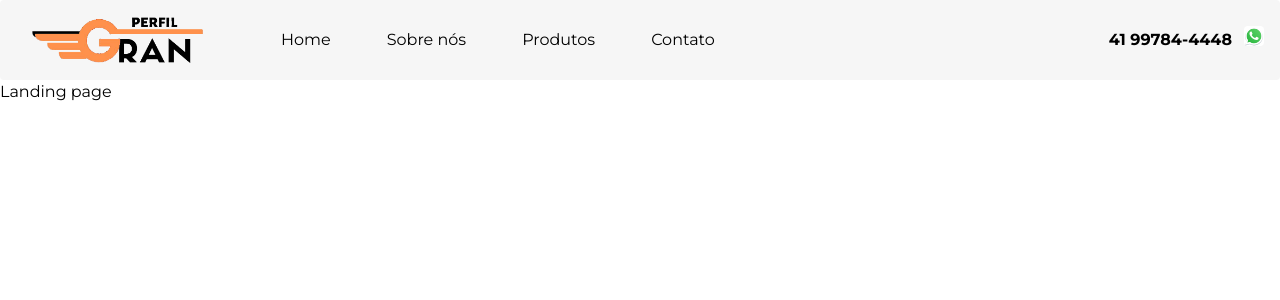
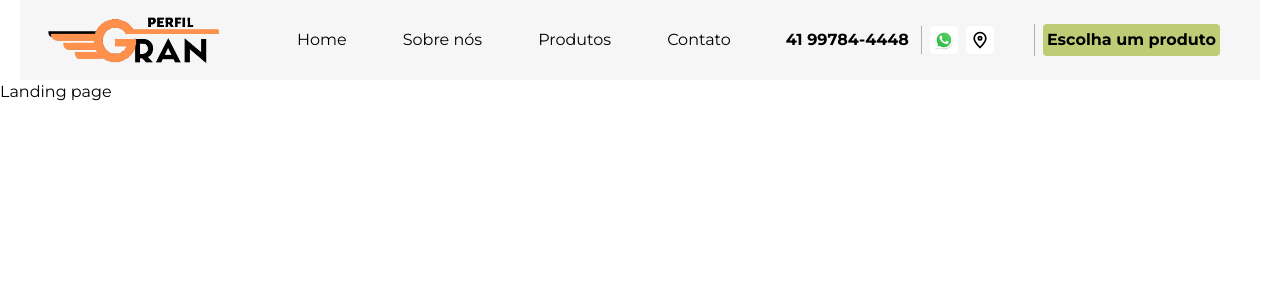
Before and after one commit to vribeir0/gran-perfil-landing-page, a Next.js app: page / in a window 1280 px wide. Shown: the top 300 px of the page. Built offline with nearby package versions, Linux system fonts and the light colour scheme.

Commit message:
Implementa cta no header

```diff
--- a/app/components/Header.tsx
+++ b/app/components/Header.tsx
@@ -1,17 +1,16 @@
 import Image from "next/image";
 
 import Logo from "../assets/logo.png";
+import WhatsAppIcon from "../assets/wpp-icon.svg";
+import Location from "../assets/location.svg";
 import { ItemMenu } from "./header/ItemMenu";
-import WhatsAppIcon from "../assets/wpp-icon.svg";
 
 export function Header() {
   return (
-    <header
-      className="w-full h-20 bg-pale-grey rounded ma-4 gap-12
-    "
-    >
-      <div className="w-full max-w-screen-xl px-4 mx-auto">
-        <div className="flex flex-1 items-center justify-between">
+    <header>
+      <div className="h-20 mx-5 rounded bg-pale-grey">
+        <div className="w-full px-3">
+          <div className="flex items-center justify-between">
             <div className="flex items-center gap-14">
               <Image src={Logo} alt="Logo" height={80} />
               <ul className="flex items-center gap-14">
@@ -29,12 +28,24 @@ export function Header() {
                 </li>
               </ul>
             </div>
-          <div className="flex items-center divide-x2 gap-3">
-            <span className="font-bold">41 99784-4448</span>
+            <div className="flex items-center gap-3 divide-x divide-gray">
               <div>
-              <button className="bg-white rounded pa-8">
+                <span className="font-semibold">41 99784-4448</span>
+              </div>
+
+              <div className="flex gap-2 px-2">
+                <button className="p-1 bg-white rounded">
                   <Image src={WhatsAppIcon} alt="Whatsapp" height={20} />
                 </button>
+                <button className="p-1 bg-white rounded">
+                  <Image src={Location} alt="Location" height={20} />
+                </button>
+              </div>
+              <div className="mx-5 px-2">
+                <button className="bg-light-green p-1 rounded ">
+                  <span className="font-bold font">Escolha um produto</span>
+                </button>
+              </div>
             </div>
           </div>
         </div>
--- a/app/layout.tsx
+++ b/app/layout.tsx
@@ -1,6 +1,8 @@
 import type { Metadata } from "next";
+import "./globals.css";
+
 import { Montserrat } from "next/font/google";
-import "./globals.css";
+
 import { Header } from "./components/Header";
 
 const montserrat = Montserrat({ subsets: ["latin"], weight: ["400", "700"] });
```
Also changed, not shown: app/assets/location.svg (added). Lines whose indentation alone changed are shown as unchanged.
